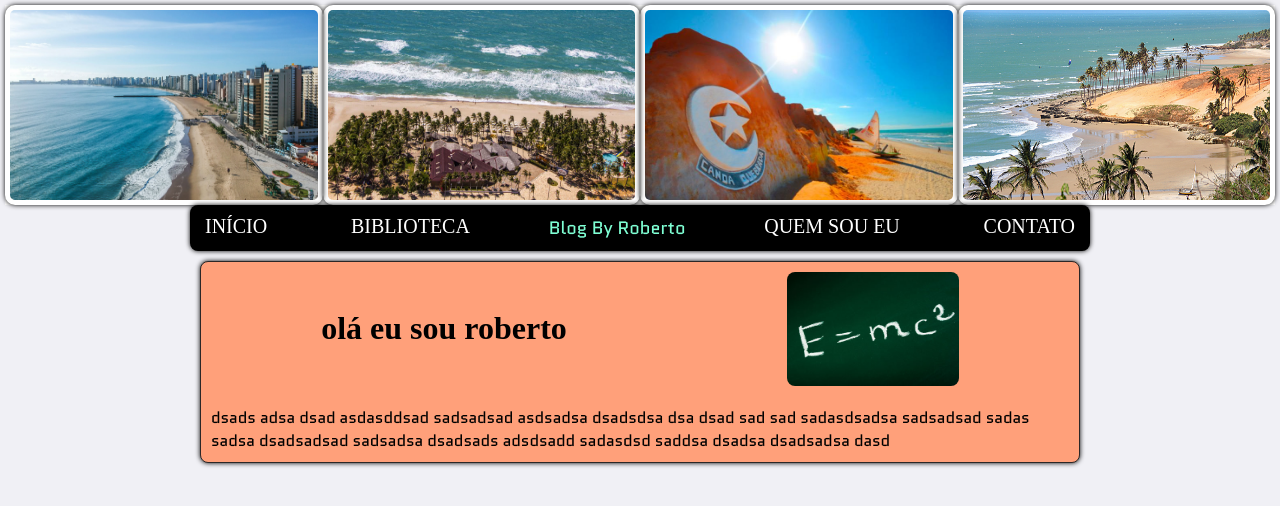
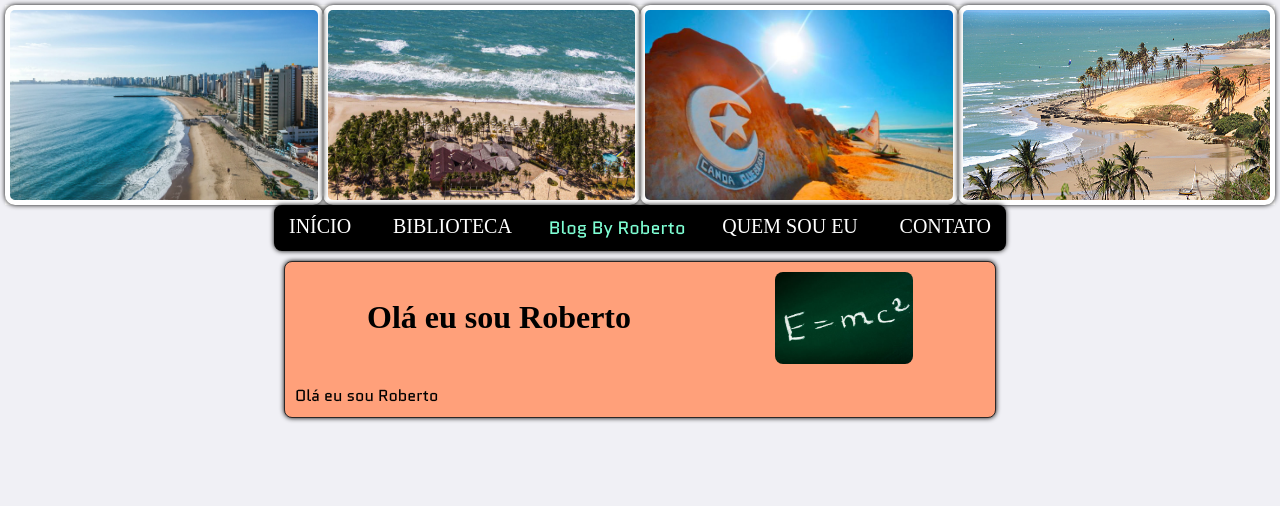
Before and after one commit to robertosamuelx/blogbyroberto_frontend, a React (Create React App) app: page /quemsoueu in a window 1280 px wide. Shown: the top 506 px of the page. Built offline with nearby package versions, Linux system fonts and the light colour scheme; no server answers; a web font is replaced by a local one.

Commit message:
introduce file upload

```diff
--- a/src/pages/Home/index.js
+++ b/src/pages/Home/index.js
@@ -124,8 +124,12 @@ export default function Home(){
             frameBorder="0" allow="accelerometer;
             autoplay; encrypted-media;
             gyroscope; picture-in-picture" allowFullScreen></iframe>);}
-        else
+        else {
+            if(props.post.awsKey){
+                return (<p><a href={props.post.url}>{props.post.awsKey}</a></p>);
+            }
             return (<p>{props.post.text}</p>);
+        }
     }
 
     return(
--- a/src/pages/Library/index.js
+++ b/src/pages/Library/index.js
@@ -6,7 +6,7 @@ export default function Library(){
         <div>
             <Menu />
             <div className="body">
-                <h1>Biblioteca</h1>
+                <h1>Página em construção</h1>
             </div>
         </div>
     );
--- a/src/pages/Whoami/index.js
+++ b/src/pages/Whoami/index.js
@@ -10,10 +10,10 @@ export default function Whoami(){
             <div className="body">
                 <div className="whoami-container">
                     <div className="whoami-container-header">
-                        <h1>olá eu sou roberto</h1>
+                        <h1>Olá eu sou Roberto</h1>
                         <img src={imgProfile} alt="meu perfil"/>
                     </div>
-                    <p>dsads adsa dsad asdasddsad sadsadsad asdsadsa dsadsdsa dsa dsad sad sad sadasdsadsa sadsadsad sadas sadsa dsadsadsad sadsadsa dsadsads adsdsadd sadasdsd saddsa dsadsa dsadsadsa dasd</p>
+                    <p>Olá eu sou Roberto</p>
                 </div>
             </div>
         </div>
```
